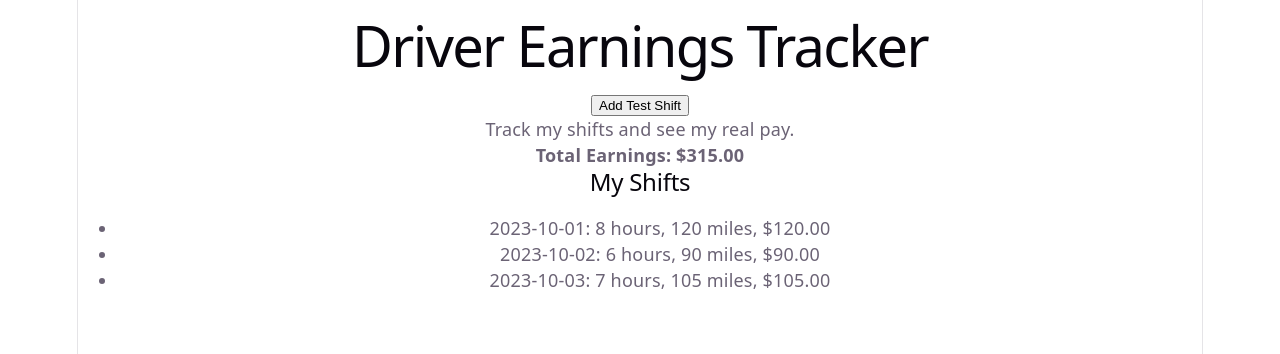
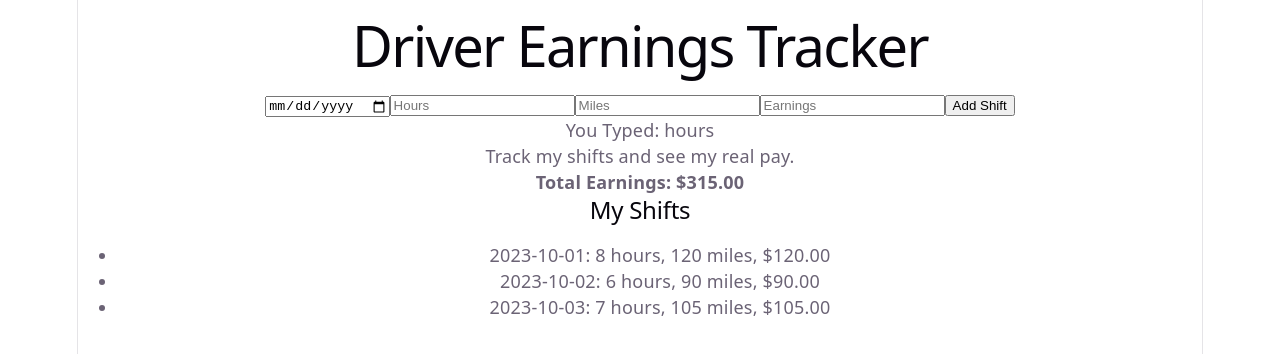
Before and after one commit to liaqataliqasemi/driver-earnings, a React (Vite) app: page / in a window 1280 px wide. Shown: the top 354 px of the page. Built offline with nearby package versions, Linux system fonts and the light colour scheme.

Commit message:
Refactor form into one state object

```diff
--- a/src/App.tsx
+++ b/src/App.tsx
@@ -8,6 +8,13 @@ interface Shift {
   miles: number;
   earnings: number;
 }
+
+const emptyForm = {
+  date: "",
+  hours: "",
+  miles: "",
+  earnings: ""
+};
 
 function App(){
 
@@ -35,22 +42,63 @@ function App(){
       earnings: 105.00
     }
   ]);
+  const [form, setForm] = useState(emptyForm);
 
   const totalEarnings = shifts.reduce((sum, shift) => sum + shift.earnings, 0);
-  function addTestShift() {
+  function handleChange(e: React.ChangeEvent<HTMLInputElement>) {
+  setForm({ ...form, [e.target.name]: e.target.value });
+}
+
+  function addShift(){
+    if (!form.hours || !form.earnings) {
+      alert("please enter hours and earnings");
+      return;
+    }
     const newShift: Shift = {
       id: Date.now(),
-      date: "2026-10-10",
-      hours: 2,
-      miles: 25,
-      earnings: 30,
+      date: form.date || new Date().toLocaleDateString("en-CA"),
+      hours: parseFloat(form.hours) || 0,
+      miles: parseFloat(form.miles) || 0,
+      earnings: parseFloat(form.earnings) || 0,
     };
     setShift([...shifts, newShift]);
+    setForm(emptyForm);
   }
+
   return (
     <div>
       <h1>{appName}</h1>
-      <button onClick={addTestShift}>Add Test Shift</button>
+      <input
+        type="date"
+        placeholder="Date"
+        name="date"
+        value={form.date}
+        onChange={handleChange}
+      />
+      <input
+        type="number"
+        placeholder="Hours"
+        name="hours"
+        value={form.hours}
+        onChange={handleChange}
+      />
+      <input
+        type="number"
+        placeholder="Miles"
+        name="miles"
+        value={form.miles}
+        onChange={handleChange}
+      />
+      <input
+        type="number"
+        placeholder="Earnings"
+        name="earnings"
+        value={form.earnings}
+        onChange={handleChange}
+      />
+      <button onClick={addShift}>Add Shift</button>
+
+      <p> You Typed: {form.hours} hours</p>
       <p>Track my shifts and see my real pay.</p>
       <p><strong>Total Earnings: ${totalEarnings.toFixed(2)}</strong></p>
       <h2> My Shifts </h2>
```
